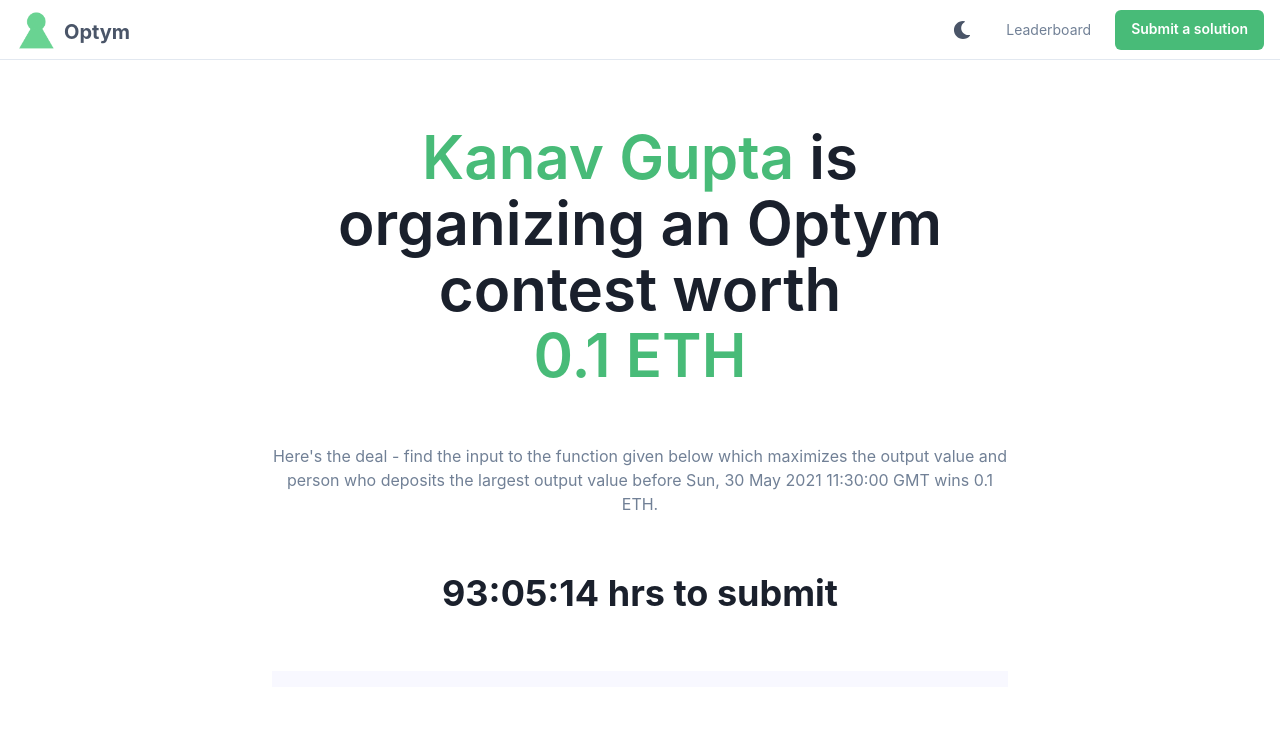
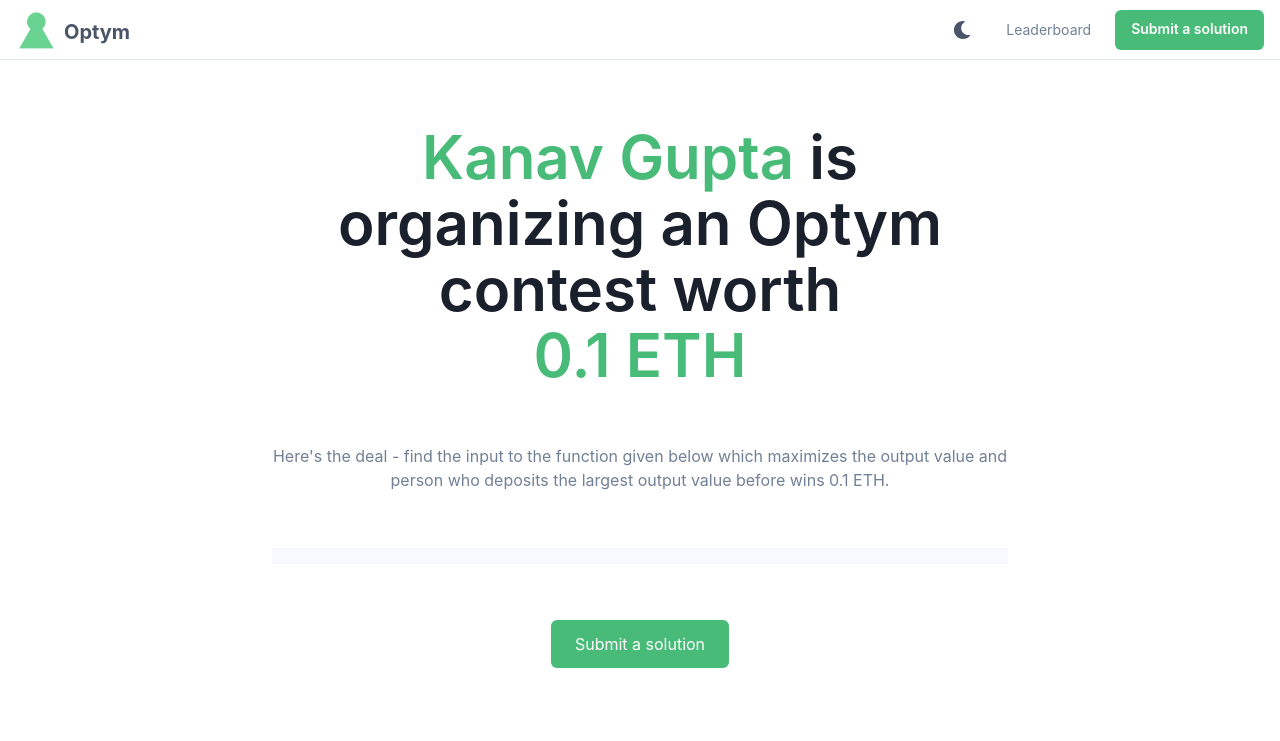
Before and after one commit to kanav99/optym, a React (Create React App) app: page / in a window 1280 px wide. Shown: the top 741 px of the page. Built offline with nearby package versions, Linux system fonts and the light colour scheme; what @reach-sh/stdlib would draw is missing.

Commit message:
deadline fix

```diff
--- a/src/App.js
+++ b/src/App.js
@@ -31,7 +31,7 @@
   NumberInputField,
 } from '@chakra-ui/react';
 
-import { useState, useEffect, useRef } from 'react';
+import { useState, useRef } from 'react';
 import { FaGithub, FaEnvelope } from 'react-icons/fa';
 
 import SyntaxHighlighter from 'react-syntax-highlighter';
@@ -45,31 +45,31 @@
 import config from './config';
 const stdlib = loadStdlib('ETH');
 
-function Counter(props) {
-  let ending = props.ending;
-  const [count, setCount] = useState(ending - ((Date.now() / 1000) | 0));
+// function Counter(props) {
+//   let ending = props.ending;
+//   const [count, setCount] = useState(ending - ((Date.now() / 1000) | 0));
 
-  useEffect(() => {
-    const interval = setInterval(
-      () => setCount(ending - ((Date.now() / 1000) | 0)),
-      1000
-    );
-    return () => {
-      clearInterval(interval);
-    };
-  }, [ending]);
+//   useEffect(() => {
+//     const interval = setInterval(
+//       () => setCount(ending - ((Date.now() / 1000) | 0)),
+//       1000
+//     );
+//     return () => {
+//       clearInterval(interval);
+//     };
+//   }, [ending]);
 
-  const hours = (count / 3600) | 0;
-  const rem_seconds = count % 3600;
-  const minutes = (rem_seconds / 60) | 0;
-  const seconds = rem_seconds % 60;
-  return (
-    <Heading>
-      {hours}:{('0' + minutes).slice(-2)}:{('0' + seconds).slice(-2)} hrs to
-      submit
-    </Heading>
-  );
-}
+//   const hours = (count / 3600) | 0;
+//   const rem_seconds = count % 3600;
+//   const minutes = (rem_seconds / 60) | 0;
+//   const seconds = rem_seconds % 60;
+//   return (
+//     <Heading>
+//       {hours}:{('0' + minutes).slice(-2)}:{('0' + seconds).slice(-2)} hrs to
+//       submit
+//     </Heading>
+//   );
+// }
 
 function App() {
   var lol = useRef(false);
@@ -160,11 +160,9 @@
             <Text color={'gray.500'}>
               Here's the deal - find the input to the function given below which
               maximizes the output value and person who deposits the largest
-              output value before{' '}
-              {new Date(config.endingTime * 1000).toUTCString()} wins{' '}
-              {config.wager} ETH.
+              output value before {config.deadline} wins {config.wager} ETH.
             </Text>
-            <Counter ending={config.endingTime} />
+            {/* <Counter ending={config.endingTime} /> */}
             {/* Code */}
             <Box textAlign="left" borderRadius={5}>
               <SyntaxHighlighter language="javascript" style={docco}>
```
